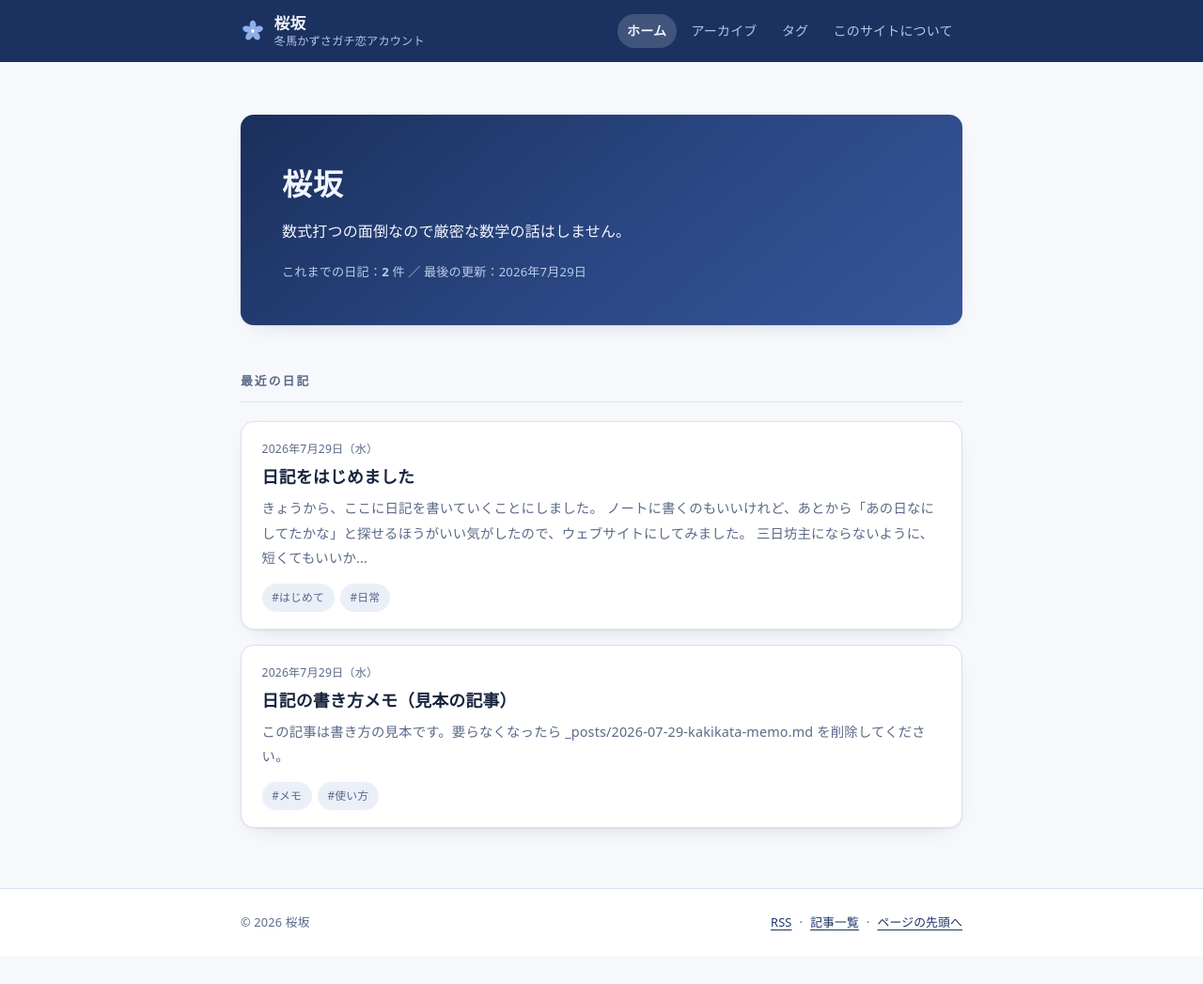
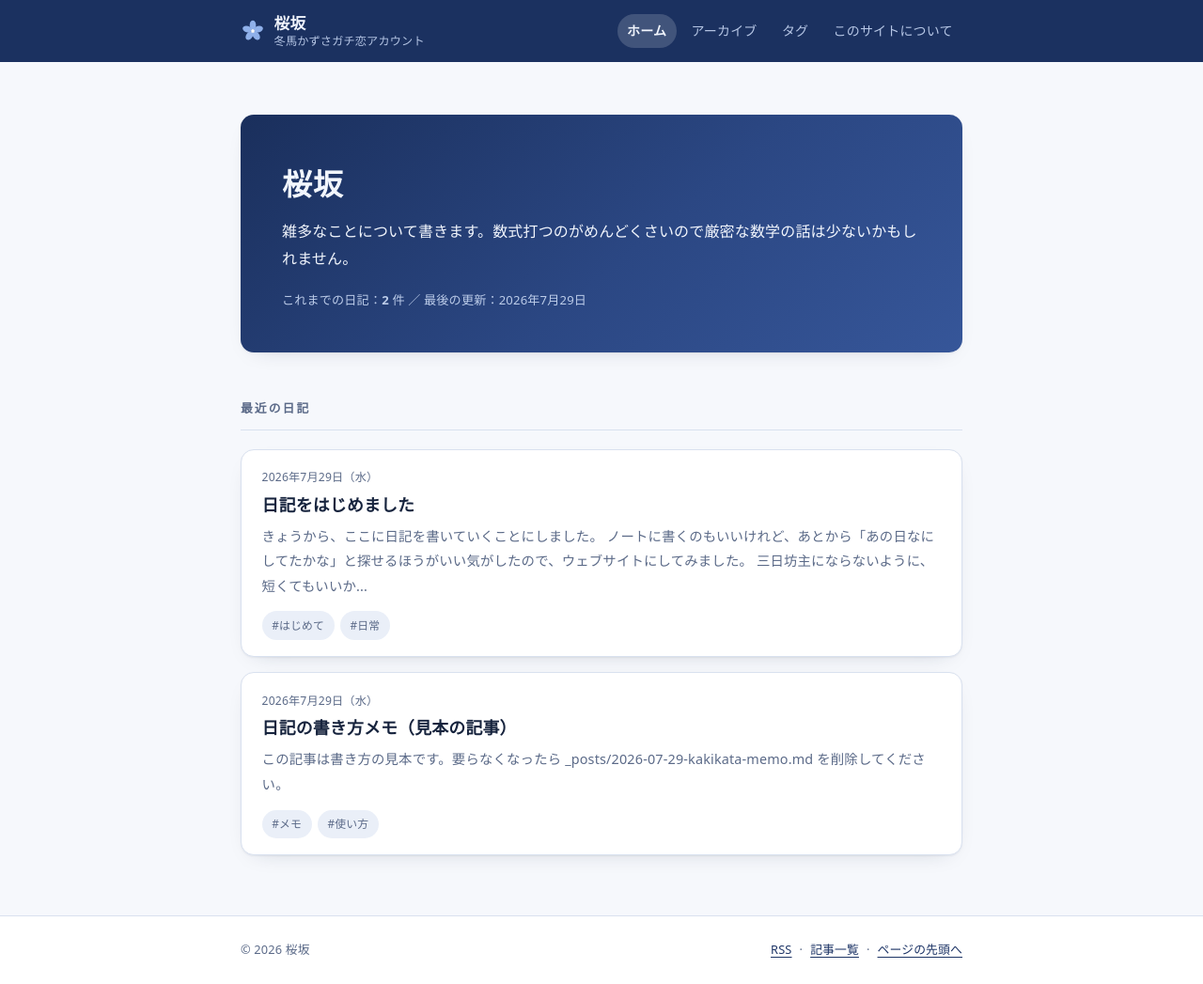
Before and after one commit to sakurazaka-math/sakurazaka-math.github.io, a Jekyll site: the page built from index.html, in a window 1280 px wide and 1047 px high. Shown: the whole window at 94% size. Built offline with Jekyll 4.4.1, drawn with Linux system fonts in a browser that asks for light colours.

Commit message:
Modify site description for clarity
Updated the description to reflect a broader range of topics.

```diff
--- a/_config.yml
+++ b/_config.yml
@@ -4,7 +4,7 @@
 # ------------------------------------------------------------
 title: 桜坂
 tagline: 冬馬かずさガチ恋アカウント
-description: 数式打つの面倒なので厳密な数学の話はしません。
+description: 雑多なことについて書きます。数式打つのがめんどくさいので厳密な数学の話は少ないかもしれません。
 author: 桜坂
 lang: 日本語
 timezone: Japan/Tokyo
```
